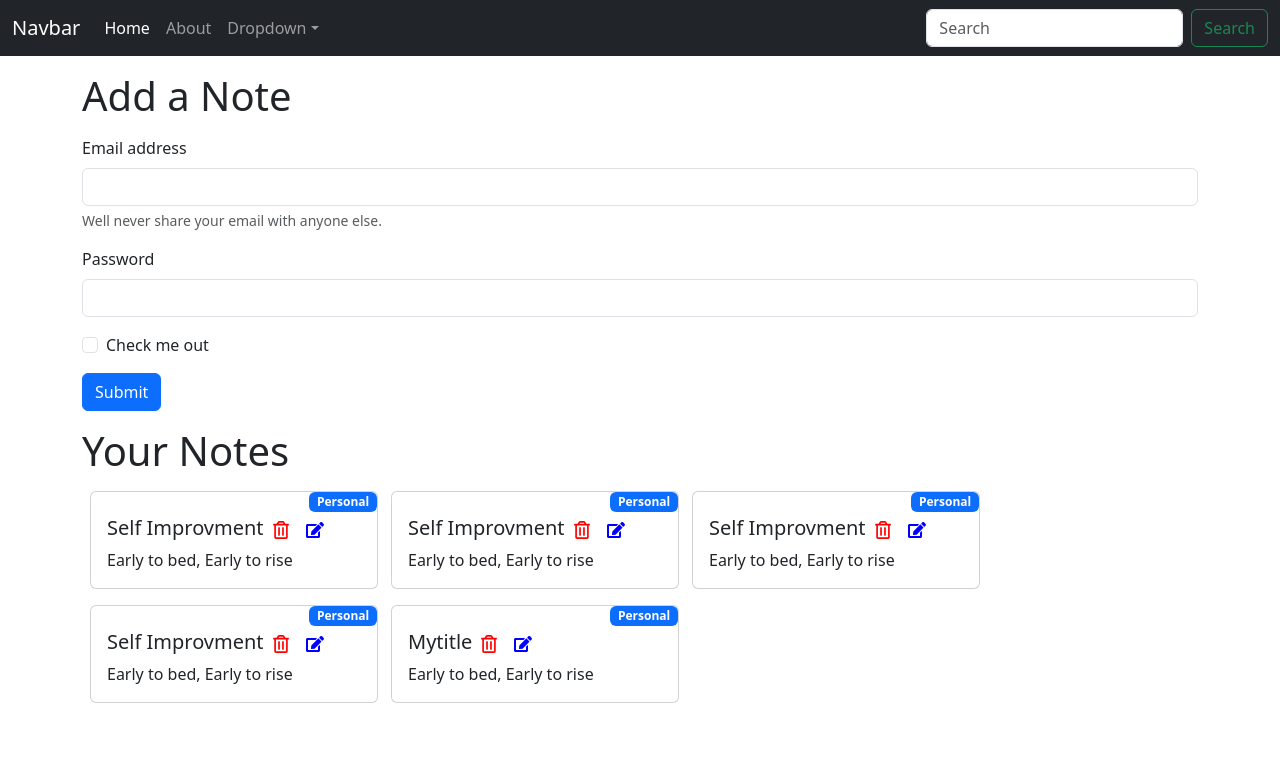
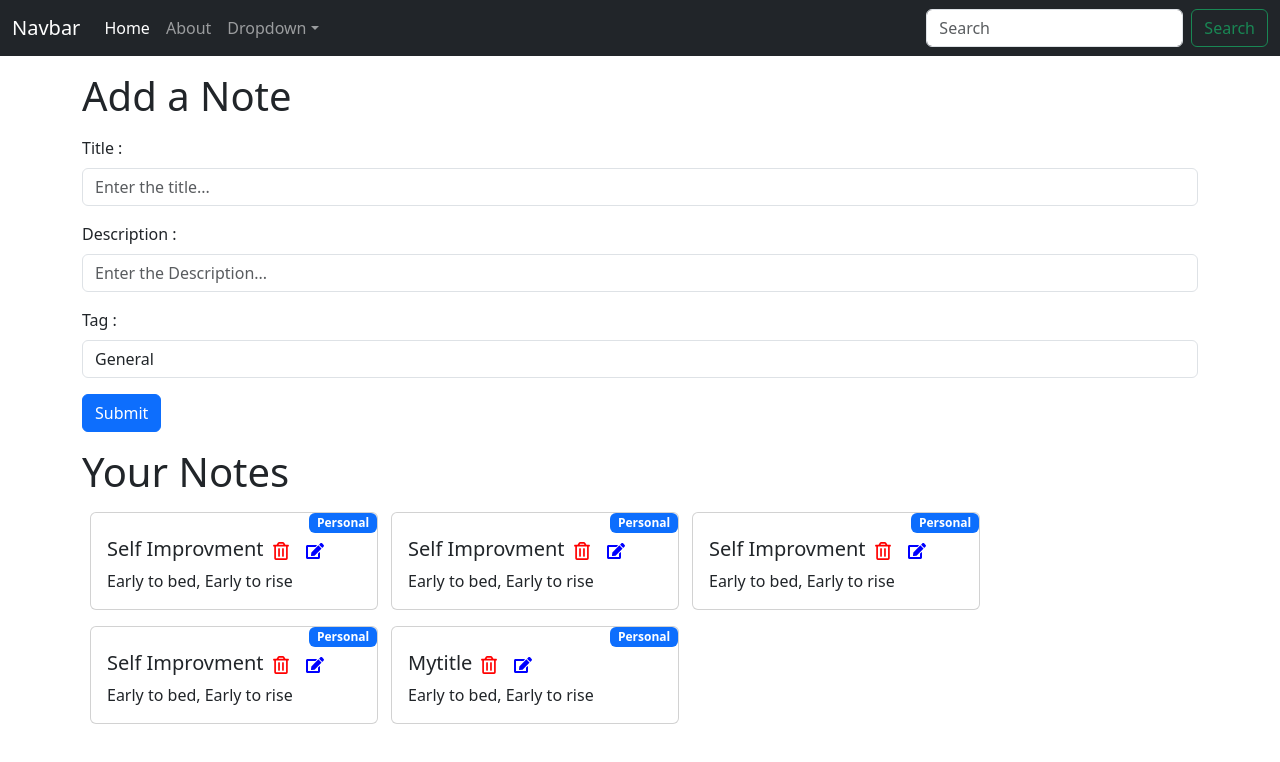
Before and after one commit to ManjiCoder/iNoteBook, a React (Vite) app: page / in a window 1280 px wide. Shown: the top 762 px of the page. Built offline with nearby package versions, Linux system fonts and the light colour scheme.

Commit message:
Video - 63 ✔ Adding AddNote component to iNotebook  - ✔

```diff
--- a/package.json
+++ b/package.json
@@ -7,7 +7,7 @@
 		"dev": "vite",
 		"build": "vite build",
 		"preview": "vite preview",
-		"both": "concurrently \"yarn dev\" \"nodemon backend/index.js\""
+		"both": "concurrently \"npm run dev\" \"nodemon backend/index.js\""
 	},
 	"dependencies": {
 		"concurrently": "^7.6.0",
--- /dev/null
+++ b/src/components/AddNote.jsx
@@ -0,0 +1,67 @@
+/* eslint-disable jsx-a11y/label-has-associated-control */
+import React, { useContext, useState } from 'react';
+import NoteContext from '../context/notes/NoteContext';
+
+function AddNote() {
+  const context = useContext(NoteContext);
+  const { addNote } = context;
+
+  //   Later move this to NoteState
+  const [note, setNote] = useState({
+    title: '',
+    description: '',
+    tag: 'General',
+  });
+  // eslint-disable-next-line no-undef
+  const handleOnChange = (e) => {
+    setNote({ ...note, [e.target.name]: e.target.value });
+  };
+  const handleOnSubmit = (e) => {
+    e.preventDefault();
+    addNote(note.title, note.description, note.tag);
+  };
+  return (
+    <>
+      <h1>Add a Note</h1>
+      <form className="my-3">
+        <div className="mb-3">
+          <label htmlFor="title" className="form-label">Title :</label>
+          <input
+            type="text"
+            className="form-control"
+            id="title"
+            name="title"
+            placeholder="Enter the title..."
+            onChange={handleOnChange}
+          />
+        </div>
+        <div className="mb-3">
+          <label htmlFor="description" className="form-label">Description :</label>
+          <input
+            type="text"
+            className="form-control"
+            id="description"
+            name="description"
+            placeholder="Enter the Description..."
+            onChange={handleOnChange}
+          />
+        </div>
+        <div className="mb-3">
+          <label htmlFor="tag" className="form-label">Tag :</label>
+          <input
+            type="text"
+            className="form-control"
+            id="tag"
+            name="tag"
+            placeholder="Enter the Tag..."
+            value={note.tag}
+            onChange={handleOnChange}
+          />
+        </div>
+        <button type="submit" className="btn btn-primary" onClick={handleOnSubmit}>Submit</button>
+      </form>
+    </>
+  );
+}
+
+export default AddNote;
--- a/src/components/Notes.jsx
+++ b/src/components/Notes.jsx
@@ -1,16 +1,20 @@
 /* eslint-disable no-underscore-dangle */
 import React, { useContext } from 'react';
 import NoteContext from '../context/notes/NoteContext';
+import AddNote from './AddNote';
 import NoteItem from './NoteItem';
 
 function Notes() {
   const context = useContext(NoteContext);
   const { notes } = context;
   return (
-    <div className="row">
-      <h1>Your Notes</h1>
-      {notes.map((note) => (<NoteItem key={note._id} note={note} />))}
-    </div>
+    <>
+      <AddNote />
+      <div className="row">
+        <h1>Your Notes</h1>
+        {notes.map((note) => (<NoteItem key={note._id} note={note} />))}
+      </div>
+    </>
   );
 }
 
--- a/src/context/notes/NoteState.jsx
+++ b/src/context/notes/NoteState.jsx
@@ -60,10 +60,35 @@ function NoteState(props) {
       setAlert(null);
     }, 2000);
   };
+
+  // Add a Note
+  const addNote = (title, description, tag) => {
+    // TODO: API Call
+    const note = {
+      _id: '63fb464f67e7ef9ac51d3c91',
+      user: '63f7c39ca28e0c788c0bbabc',
+      title,
+      description,
+      tag,
+      date: '2023-02-26T11:45:19.158Z',
+      __v: 0,
+    };
+    setNotes(notes.concat(note));
+  };
+
+  // Delete a Note
+  const deleteNote = () => {
+    // TODO: API Call
+  };
+
+  // Add a Note
+  const editNote = () => {
+    // TODO: API Call
+  };
   return (
     // eslint-disable-next-line react/self-closing-comp
     <NoteContext.Provider value={{
-      notes, setNotes, Alert, showAlert,
+      notes, setNotes, Alert, showAlert, addNote, deleteNote, editNote,
     }}
     >
       {props.children}
--- a/src/pages/Home.jsx
+++ b/src/pages/Home.jsx
@@ -1,33 +1,9 @@
-/* eslint-disable jsx-a11y/label-has-associated-control */
-import React, { useContext, useEffect } from 'react';
+import React from 'react';
 import Notes from '../components/Notes';
-import NoteContext from '../context/notes/NoteContext';
 
 function Home() {
-  const { showAlert } = useContext(NoteContext);
-  useEffect(() => {
-    showAlert('primary', 'Loaded');
-  }, []);
-
   return (
     <div className="my-3">
-      <h1>Add a Note</h1>
-      <form className="my-3">
-        <div className="mb-3">
-          <label htmlFor="exampleInputEmail1" className="form-label">Email address</label>
-          <input type="email" className="form-control" id="exampleInputEmail1" aria-describedby="emailHelp" />
-          <div id="emailHelp" className="form-text">Well never share your email with anyone else.</div>
-        </div>
-        <div className="mb-3">
-          <label htmlFor="exampleInputPassword1" className="form-label">Password</label>
-          <input type="password" className="form-control" id="exampleInputPassword1" />
-        </div>
-        <div className="mb-3 form-check">
-          <input type="checkbox" className="form-check-input" id="exampleCheck1" />
-          <label className="form-check-label" htmlFor="exampleCheck1">Check me out</label>
-        </div>
-        <button type="submit" className="btn btn-primary">Submit</button>
-      </form>
       <Notes />
     </div>
   );
```
Also changed, not shown: src/App.css (deleted), 2 other files (tests, documents, lock files or other folders).
